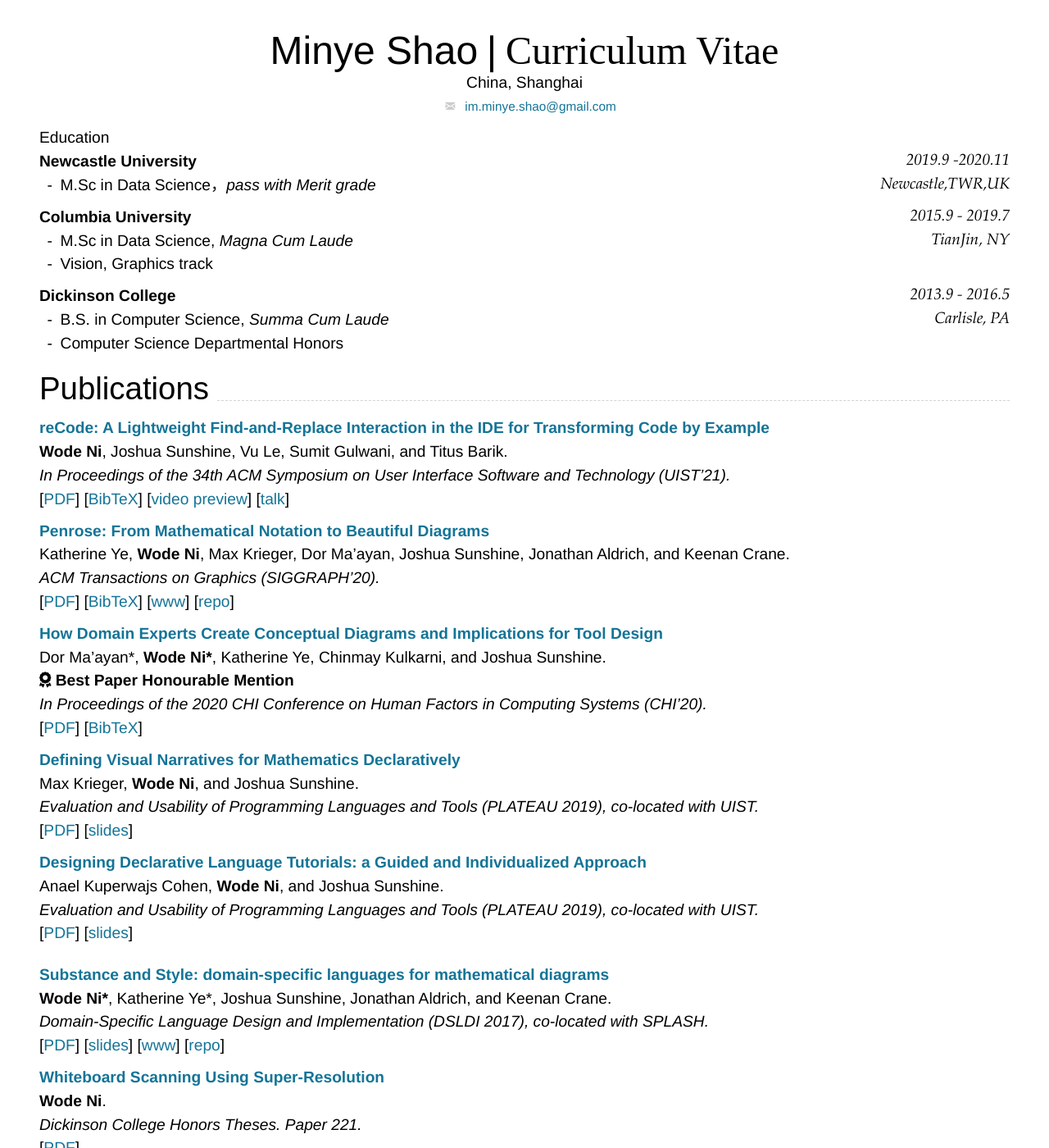
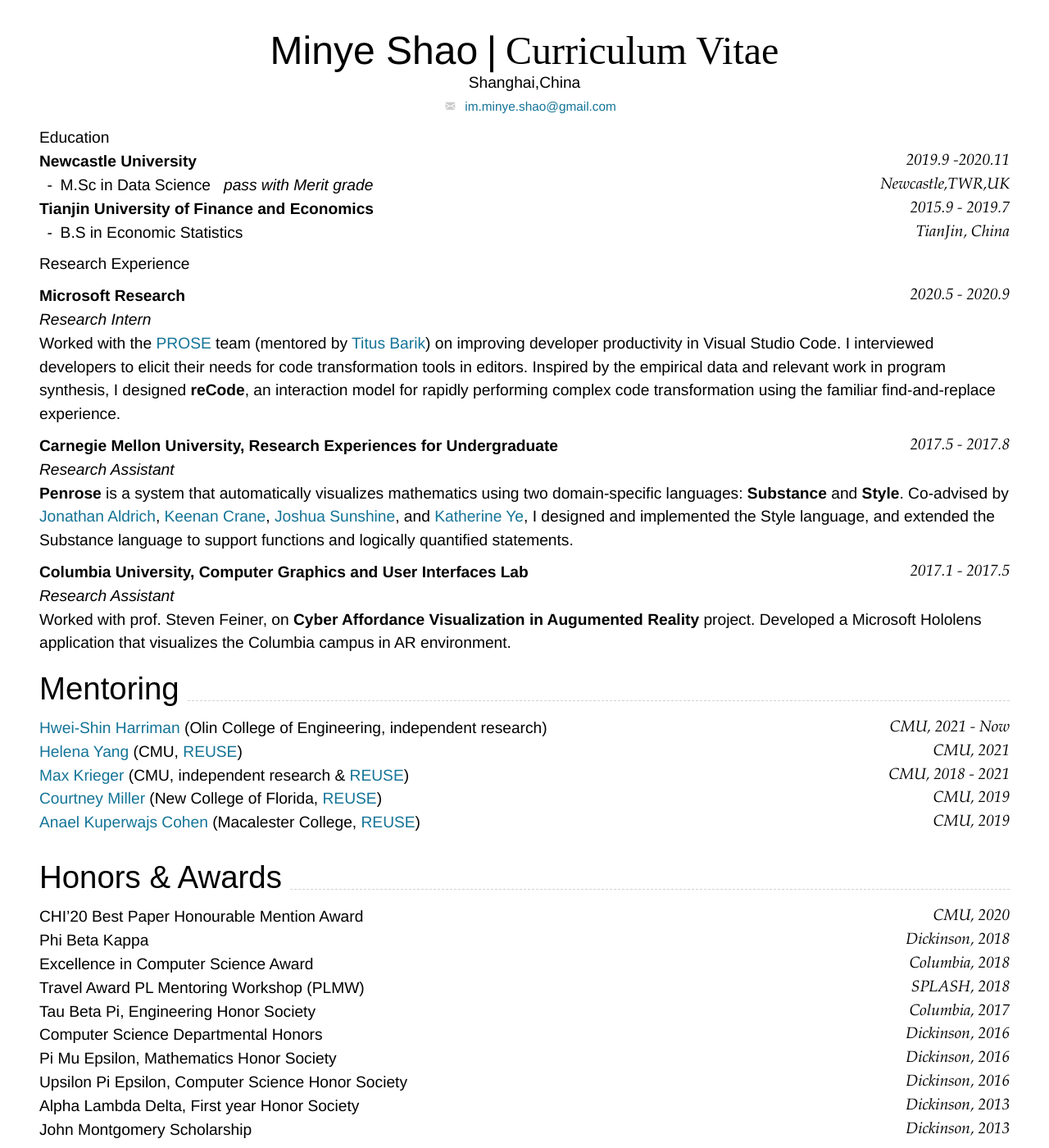
Before and after one commit to MinyeShao/CV_Markdown, a Jekyll site: the page built from index.md, in a window 1280 px wide and 1400 px high. Shown: the whole window at 82% size. Built offline with Jekyll 4.4.1, drawn with Linux system fonts in a browser that asks for light colours; nearby versions of some CDN libraries; some of the changed text lies outside the part shown.

Commit message:
Update index.md

````diff
--- a/index.md
+++ b/index.md
@@ -9,7 +9,7 @@ email:
 <div align='center' ><font size='70'>Minye Shao</font>&nbsp; <font size='70'>|</font> &nbsp;<font face="sf" size='70'>Curriculum Vitae</font></div>
 
 
-<center>China, Shanghai</center>
+<center>Shanghai,China </center>
 
 
 {% include cv-contact.html %}
@@ -22,85 +22,19 @@ email:
 Newcastle,TWR,UK
 ```
 
-- M.Sc in Data Science，_pass with Merit grade_
+- M.Sc in Data Science &nbsp; _pass with Merit grade_
 
-### **Columbia University** `2015.9 - 2019.7`
+#### **Tianjin University of Finance and Economics** `2015.9 - 2019.7`
 
 ```
-TianJin, NY
+TianJin, China
 ```
 
-- M.Sc in Data Science, _Magna Cum Laude_
-- Vision, Graphics track
+- B.S in Economic Statistics
 
-### **Dickinson College** `2013.9 - 2016.5`
+### Research Experience
 
-```
-Carlisle, PA
-```
-
-- B.S. in Computer Science, _Summa Cum Laude_
-- Computer Science Departmental Honors
-
-## Publications
-
-### [**reCode: A Lightweight Find-and-Replace Interaction in the IDE for Transforming Code by Example**]({{ page.homepage.url }}/assets/uist-21-recode.pdf)
-**Wode Ni**, Joshua Sunshine, Vu Le, Sumit Gulwani, and Titus Barik.<br>
-_In Proceedings of the 34th ACM Symposium on User Interface Software and Technology (UIST'21)._ <br>
-[[PDF]({{ page.homepage.url }}/assets/uist-21-recode.pdf)]
-[[BibTeX]({{ page.homepage.url }}/assets/uist-21-recode.txt)]
-[[video preview](https://youtu.be/fMdHK9UrgQ4)]
-[[talk](https://youtu.be/_GQ8E7EMMws)]
-
-
-### [**Penrose: From Mathematical Notation to Beautiful Diagrams**](http://penrose.ink/media/Penrose_SIGGRAPH2020.pdf)
-Katherine Ye, **Wode Ni**, Max Krieger, Dor Ma'ayan, Joshua Sunshine, Jonathan Aldrich, and Keenan Crane.<br>
-_ACM Transactions on Graphics (SIGGRAPH'20)._<br>
-[[PDF](http://penrose.ink/media/Penrose_SIGGRAPH2020.pdf)]
-[[BibTeX]({{ page.homepage.url }}/assets/siggraph20-penrose.txt)]
-[[www](http://penrose.ink/siggraph20.html)]
-[[repo](https://github.com/penrose/penrose)]
-
-### [**How Domain Experts Create Conceptual Diagrams and Implications for Tool Design**]({{ page.homepage.url }}/assets/chi-20-natural-diagramming.pdf)
-
-Dor Ma'ayan\*, **Wode Ni\***, Katherine Ye, Chinmay Kulkarni, and Joshua Sunshine.<br>
-<i class="fas fa-award"></i> <strong>Best Paper Honourable Mention</strong><br>
-_In Proceedings of the 2020 CHI Conference on Human Factors in Computing Systems (CHI'20)._<br>
-[[PDF]({{ page.homepage.url }}/assets/chi-20-natural-diagramming.pdf)]
-[[BibTeX]({{ page.homepage.url }}/assets/chi-20-natural-diagramming.txt)]
-
-### [**Defining Visual Narratives for Mathematics Declaratively**](http://2019.plateau-workshop.org/assets/papers-2019/9.pdf)
-
-Max Krieger, **Wode Ni**, and Joshua Sunshine.<br>
-_Evaluation and Usability of Programming Languages and Tools (PLATEAU 2019), co-located with UIST._<br>
-[[PDF](http://2019.plateau-workshop.org/assets/papers-2019/9.pdf)]
-[[slides]({{ page.homepage.url }}/assets/plateau-19-presentation.pdf)]
-
-### [**Designing Declarative Language Tutorials: a Guided and Individualized Approach**](http://2019.plateau-workshop.org/assets/papers-2019/2.pdf)
-
-Anael Kuperwajs Cohen, **Wode Ni**, and Joshua Sunshine.<br>
-_Evaluation and Usability of Programming Languages and Tools (PLATEAU 2019), co-located with UIST._<br>
-[[PDF](http://2019.plateau-workshop.org/assets/papers-2019/2.pdf)]
-[[slides]({{ page.homepage.url }}/assets/plateau-19-presentation.pdf)]
-
----
-
-### [**Substance and Style: domain-specific languages for mathematical diagrams**](https://2017.splashcon.org/event/dsldi-2017-substance-and-style-domain-specific-languages-for-mathematical-diagrams)
-
-**Wode Ni\***, Katherine Ye\*, Joshua Sunshine, Jonathan Aldrich, and Keenan Crane.<br> _Domain-Specific Language Design and Implementation (DSLDI 2017), co-located with SPLASH._ <br>
-[[PDF]({{ page.homepage.url }}/assets/dsldi.pdf)]
-[[slides]({{ page.homepage.url }}/assets/dsldi-presentation.pdf)]
-[[www](http://penrose.ink)]
-[[repo](https://github.com/penrose/penrose)]
-
-### [**Whiteboard Scanning Using Super-Resolution**](http://scholar.dickinson.edu/student_honors/221/)
-
-**Wode Ni**.<br> _Dickinson College Honors Theses. Paper 221._<br>
-[[PDF]({{ page.homepage.url }}/assets/superres.pdf)]
-
-## Experience
-
-### **Microsoft Research** `2020.5 - 2020.8`
+### **Microsoft Research** `2020.5 - 2020.9`
 
 _Research Intern_<br>
 Worked with the [PROSE](https://www.microsoft.com/en-us/research/group/prose/) team (mentored by [Titus Barik](https://www.barik.net/)) on improving developer productivity in Visual Studio Code. I interviewed developers to elicit their needs for code transformation tools in editors. Inspired by the empirical data and relevant work in program synthesis, I designed **reCode**, an interaction model for rapidly performing complex code transformation using the familiar find-and-replace experience.
````
